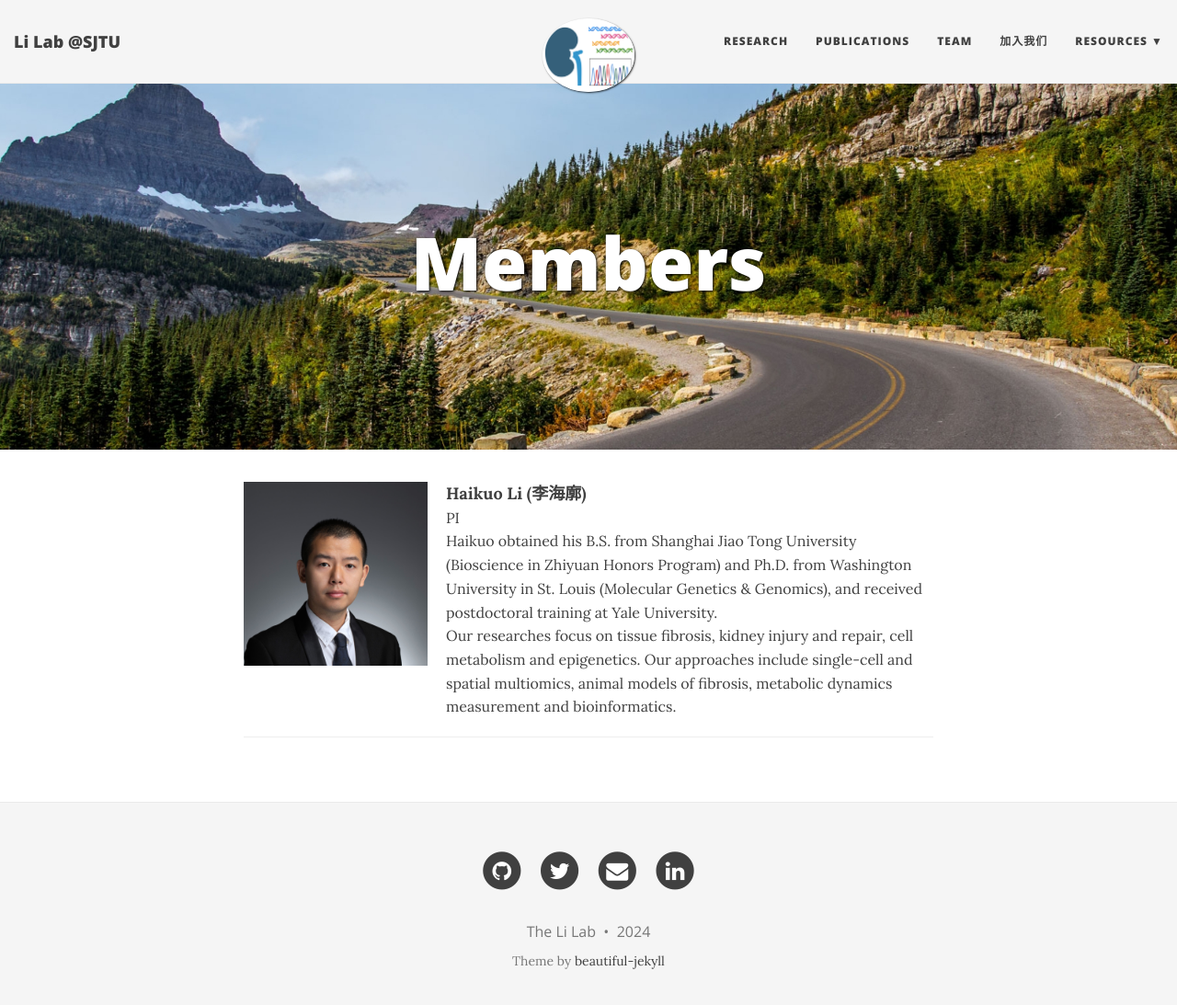
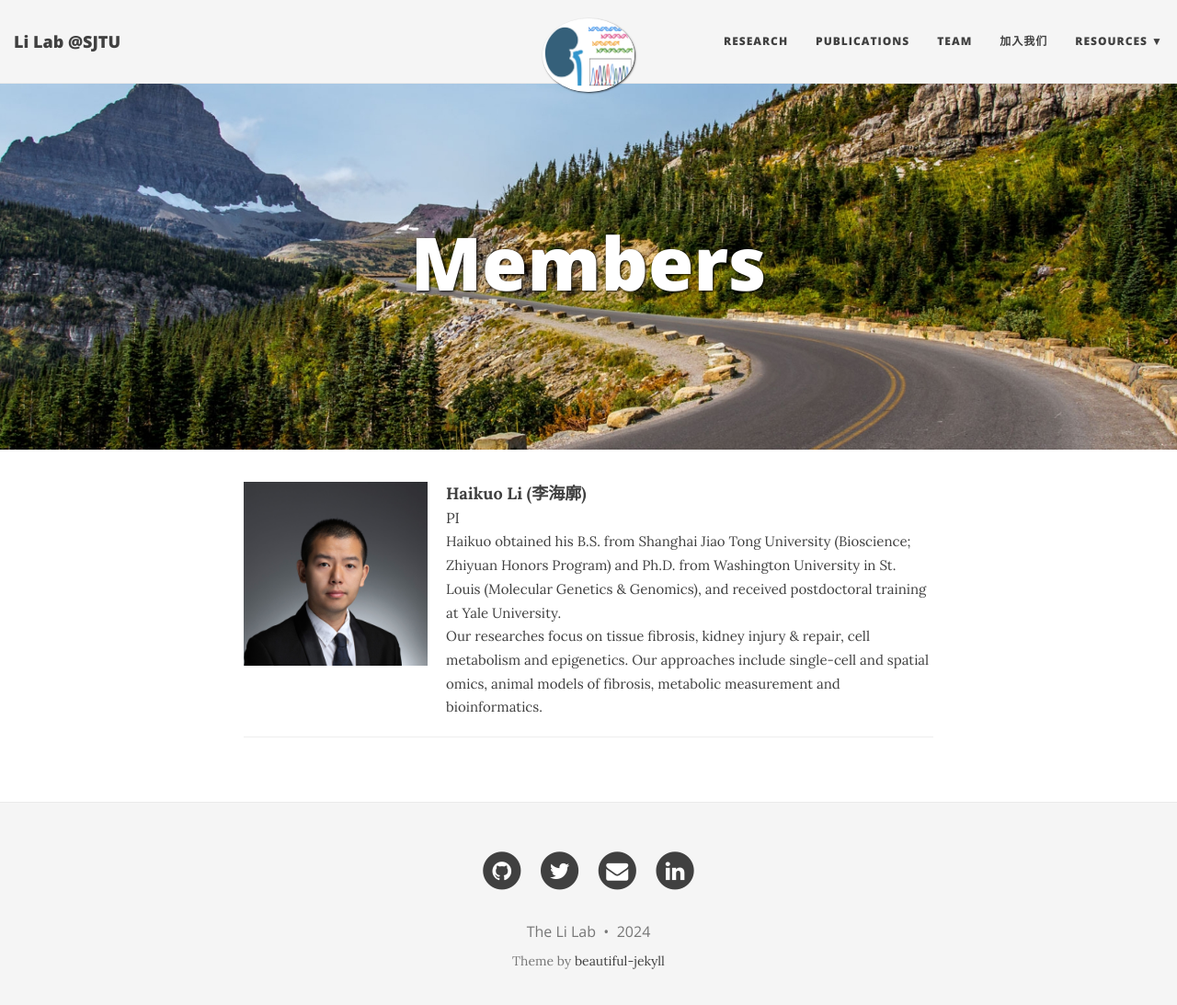
Before and after one commit to TheLiLab/thelilab.github.io, a Jekyll site: the page built from team.md, in a window 1280 px wide and 1106 px high. Shown: the top 1093 px of the window at 92% size. Built offline with Jekyll 4.4.1, drawn with Linux system fonts in a browser that asks for light colours; nearby versions of some CDN libraries.

Commit message:
Update team.md

```diff
--- a/team.md
+++ b/team.md
@@ -16,9 +16,12 @@
     <strong>Haikuo Li (李海廓)</strong><br>
     <span style="font-size: 16px;">
       PI<br>
-      Haikuo obtained his B.S. from Shanghai Jiao Tong University (Bioscience in Zhiyuan Honors Program) and Ph.D. from Washington University in St. Louis (Molecular Genetics & Genomics), and received postdoctoral training at Yale University.<br>
-      Our researches focus on tissue fibrosis, kidney injury and repair, cell metabolism and epigenetics. Our approaches include single-cell and spatial multiomics, animal models of fibrosis, metabolic dynamics measurement and bioinformatics.
     </span>
+
+     <span style="font-size: 15px;">
+      Haikuo obtained his B.S. from Shanghai Jiao Tong University (Bioscience; Zhiyuan Honors Program) and Ph.D. from Washington University in St. Louis (Molecular Genetics & Genomics), and received postdoctoral training at Yale University.<br>
+      Our researches focus on tissue fibrosis, kidney injury & repair, cell metabolism and epigenetics. Our approaches include single-cell and spatial omics, animal models of fibrosis, metabolic measurement and bioinformatics.
+      </span>
   </div>
 </div>
 
```
